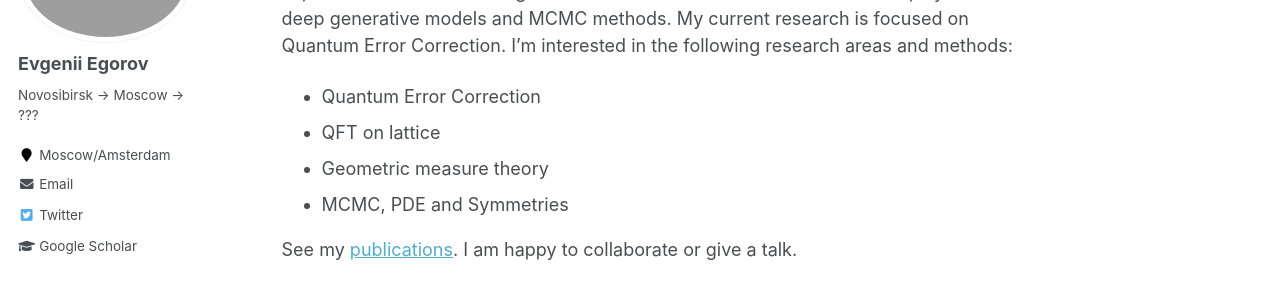
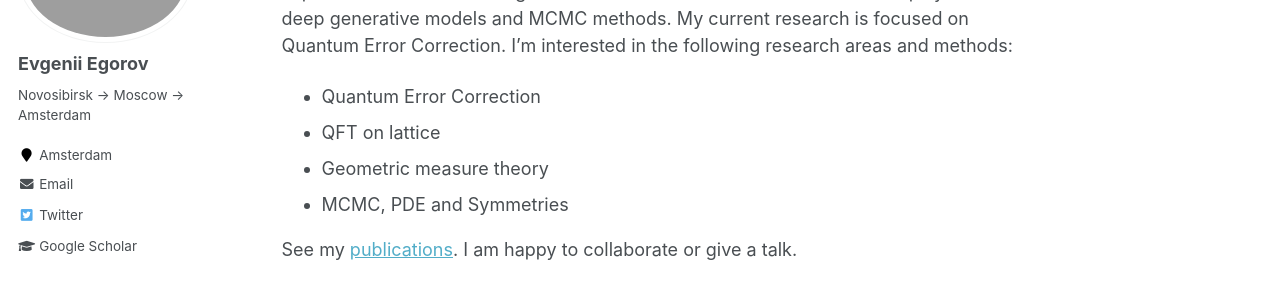
Before and after one commit to evgenii-egorov/evgenii-egorov.github.io, a Jekyll site: the page built from _pages/about.md, in a window 1280 px wide. Shown: the part 209-499 px from the top of the page. Built offline with Jekyll 4.4.1, drawn with Linux system fonts in a browser that asks for light colours.

Commit message:
Update _config.yml

```diff
--- a/_config.yml
+++ b/_config.yml
@@ -82,8 +82,8 @@ analytics:
 author:
   name             : "Evgenii Egorov"
   avatar           : "profile.png"
-  bio              : "Novosibirsk -> Moscow -> ???"
-  location         : "Moscow/Amsterdam"
+  bio              : "Novosibirsk -> Moscow -> Amsterdam"
+  location         : "Amsterdam"
   employer         :
   pubmed           : #"https://www.ncbi.nlm.nih.gov/pubmed/?term=john+snow"
   googlescholar    : "https://scholar.google.ru/citations?user=LwVVunEAAAAJ"
@@ -96,7 +96,7 @@ author:
   flickr           :
   facebook         :
   foursquare       :
-  github           : #"academicpages"
+  github           : #"https://github.com/evgenii-egorov"
   google_plus      :
   keybase          :
   instagram        :
```
